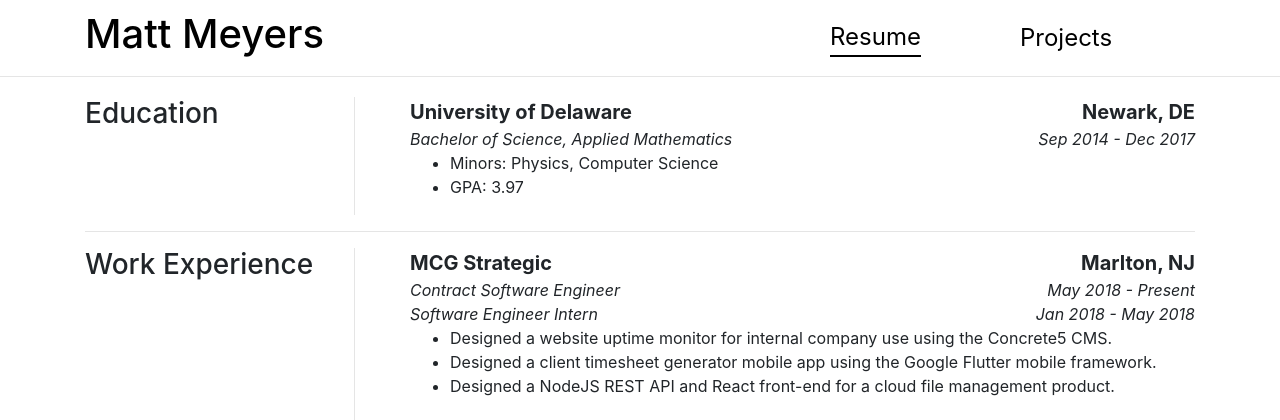
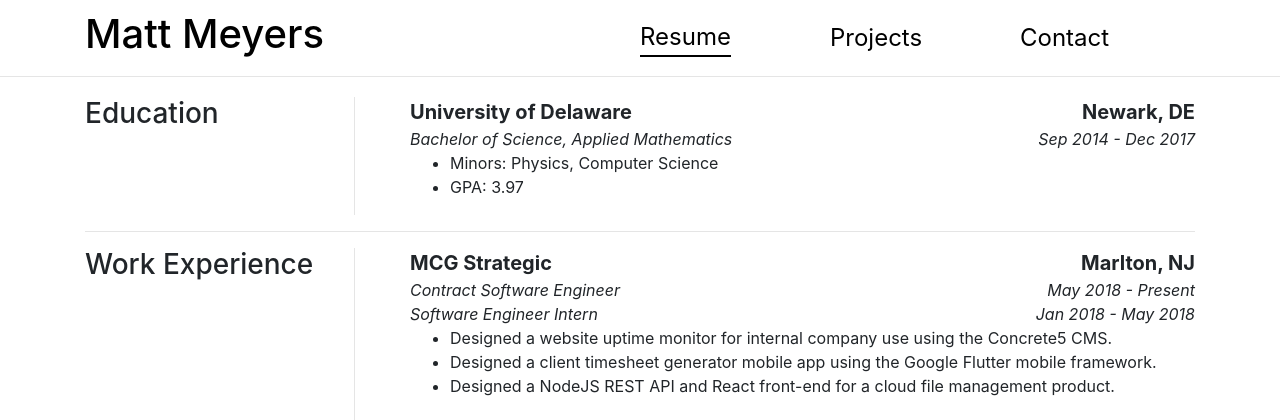
Before and after one commit to mattmeyers/MM_Website, a Flask app: page /resume in a window 1280 px wide. Shown: the top 420 px of the page. Run offline with Flask 2, Linux system fonts and the light colour scheme; some libraries are stand-ins or nearby versions.

Commit message:
Added flask-mail and contact page.

```diff
--- a/mm_website/__init__.py
+++ b/mm_website/__init__.py
@@ -1,8 +1,31 @@
 import os
 from flask import Flask, render_template
+from flask_mail import Mail, Message
 
 def create_app(test_config=None):
     app = Flask(__name__)
+    mail = Mail(app)
+
+    app.config.update(
+        MAIL_SERVER='smtp.gmail.com',
+        MAIL_PORT=465,
+        MAIL_USE_SSL=True,
+        MAIL_USERNAME=os.getenv('MAIL_USER'),
+        MAIL_PASSWORD=os.getenv('MAIL_PASS')
+    )
+
+    mail = Mail(app)
+
+    @app.route('/email')
+    def email():
+        msg = Message(
+            'THIS IS A TEST',
+            sender=os.getenv('MAIL_USER'),
+            recipients=['mmeyers.07.95@gmail.com']
+        )
+        msg.body = "THIS IS A TEST MESSAGE BODY"
+        mail.send(msg)
+        return "Sent"
 
     @app.route('/')
     def about():
@@ -16,4 +39,8 @@ def create_app(test_config=None):
     def projects():
         return render_template('projects.html')
 
+    @app.route('/contact')
+    def contact():
+        return render_template('contact.html')
+
     return app
--- a/mm_website/templates/header.html
+++ b/mm_website/templates/header.html
@@ -2,11 +2,14 @@
   <div class="col-6">
     <a href="/" ><h1>Matt Meyers</h1></a>
   </div>
-  <div class="col-2 offset-2 align-self-center nav">
+  <div class="col-2 align-self-center nav">
     <a href="{{ url_for('resume') }}" id="Nav-Resume">Resume</a>
   </div>
   <div class="col-2 align-self-center nav">
     <a href="{{ url_for('projects') }}" id="Nav-Projects">Projects</a>
+  </div>
+  <div class="col-2 align-self-center nav">
+    <a href="{{ url_for('contact') }}" id="Nav-Contact">Contact</a>
   </div>
 </div>
 
@@ -16,6 +19,8 @@ $(document).ready(function() {
     $("#Nav-Resume").css("border-bottom", "2px solid black");
   {% elif request.path == "/projects" %}
     $("#Nav-Projects").css("border-bottom", "2px solid black");
+  {% elif request.path == "/contact" %}
+    $("#Nav-Contact").css("border-bottom", "2px solid black");
   {% endif %}
 });
 
--- a/mm_website/templates/navigation.html
+++ b/mm_website/templates/navigation.html
@@ -1,4 +1,5 @@
 <div class="row justify-content-center">
-  <div class="col-2"><a href="{{ url_for('resume') }}">Resume</a></div>
-  <div class="col-2"><a href="{{ url_for('projects') }}">Projects</a></div>
+  <div class="col-1"><a href="{{ url_for('resume') }}">Resume</a></div>
+  <div class="col-1"><a href="{{ url_for('projects') }}">Projects</a></div>
+  <div class="col-1"><a href="{{ url_for('contact') }}">Contact</a></div>
 </div>
```
Also changed, not shown: mm_website/templates/contact.html (added, +23 -0 lines), 2 other files.
